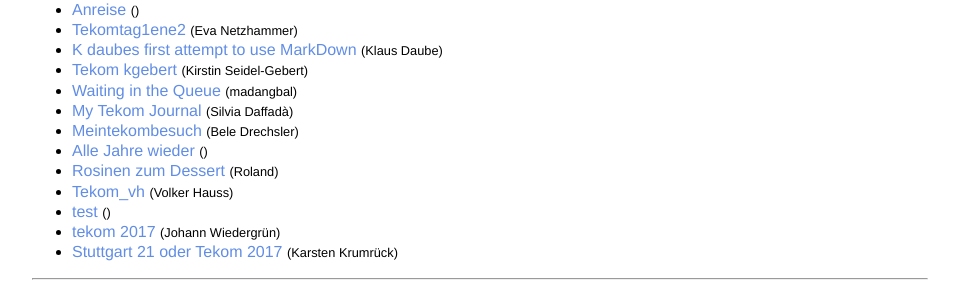
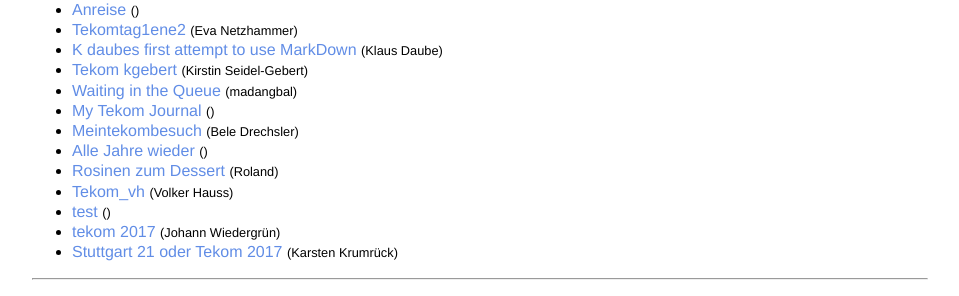
Before and after one commit to parson-AG/tekom2017_markdown_workshop, a Jekyll site: the page built from index.md, in a window 1280 px wide. Shown: the part 801-1097 px from the top of the page, without its empty margins (160-1119 px from the left). Built offline with Jekyll 4.4.1, drawn with Linux system fonts in a browser that asks for light colours; our own code applies the rules of GitHub Pages for plain Markdown files.

Commit message:
Update meinetekomSD.md

```diff
--- a/_doc-stories/meinetekomSD.md
+++ b/_doc-stories/meinetekomSD.md
@@ -1,7 +1,5 @@
 ---
 title: My Tekom Journal
-author: Silvia Daffadà
-edit: 24.10.2017
 ---
 
 
```
